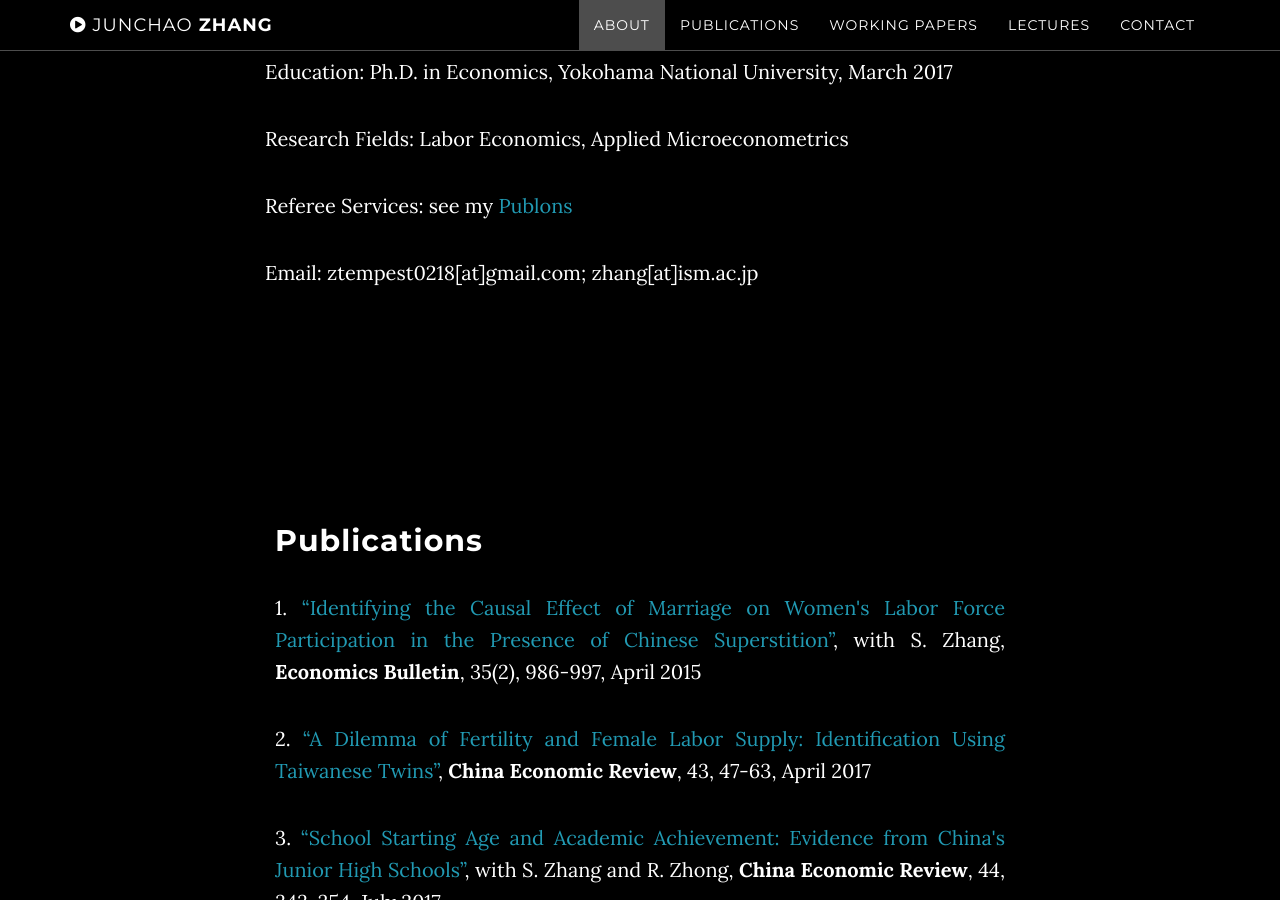
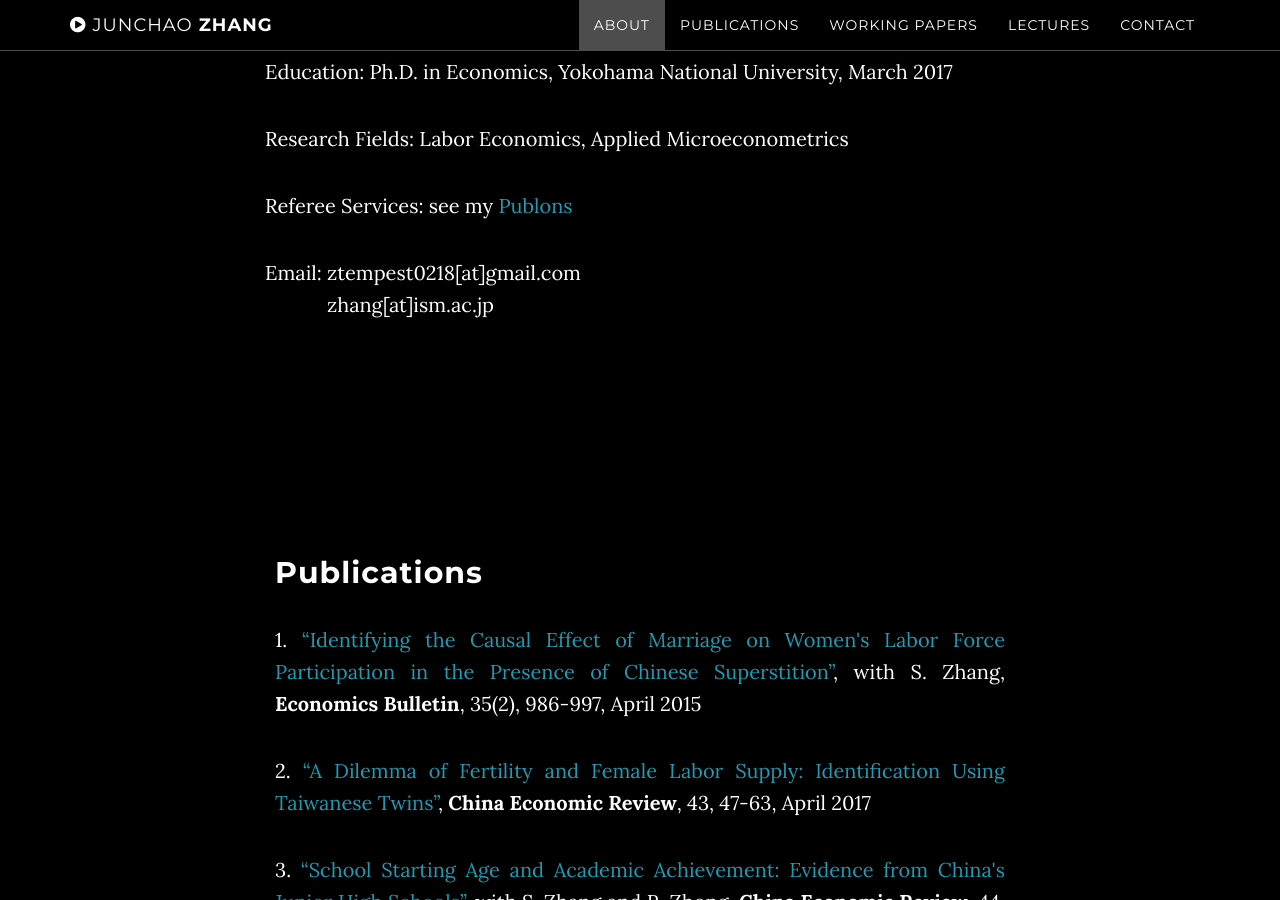
Before and after one commit to ztempest0218/ztempest0218.github.io, a Jekyll site: the page built from index.html, in a window 1280 px wide and 900 px high, scrolled down 1179 px. Built offline with Jekyll 4.4.1, drawn with Linux system fonts in a browser that asks for light colours.

Commit message:
Update about.html

```diff
--- a/_includes/about.html
+++ b/_includes/about.html
@@ -7,7 +7,8 @@
 			<p>Education: Ph.D. in Economics, Yokohama National University, March 2017</p>
 			<p>Research Fields: Labor Economics, Applied Microeconometrics</p>
 			<p>Referee Services: see my <a href="https://publons.com/a/1574430/">Publons</a></p>
-			<p>Email: ztempest0218[at]gmail.com; zhang[at]ism.ac.jp</p>
+			<p>Email: ztempest0218[at]gmail.com<br/>
+			<font color="black">Email:</font> zhang[at]ism.ac.jp</p>
             </div>
         </div>
     </section>
```
